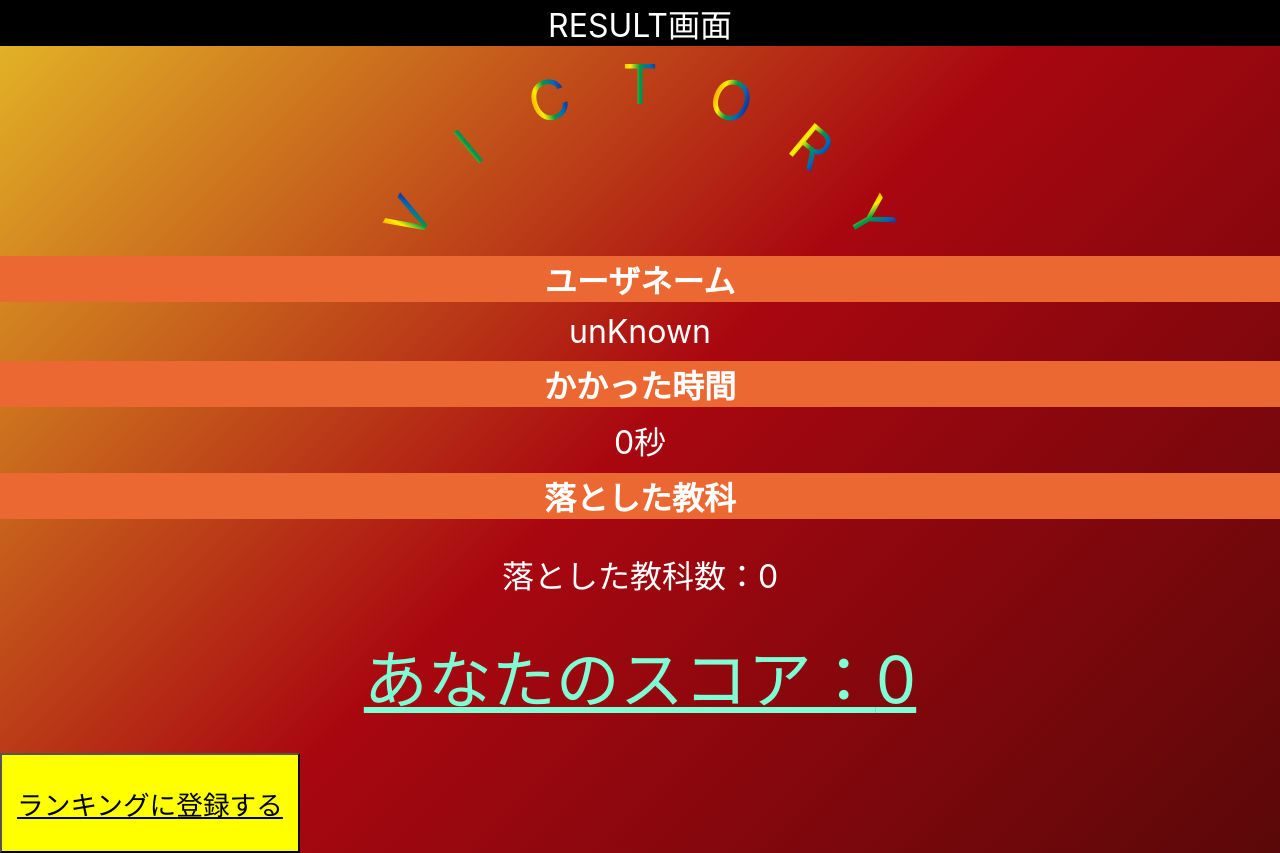
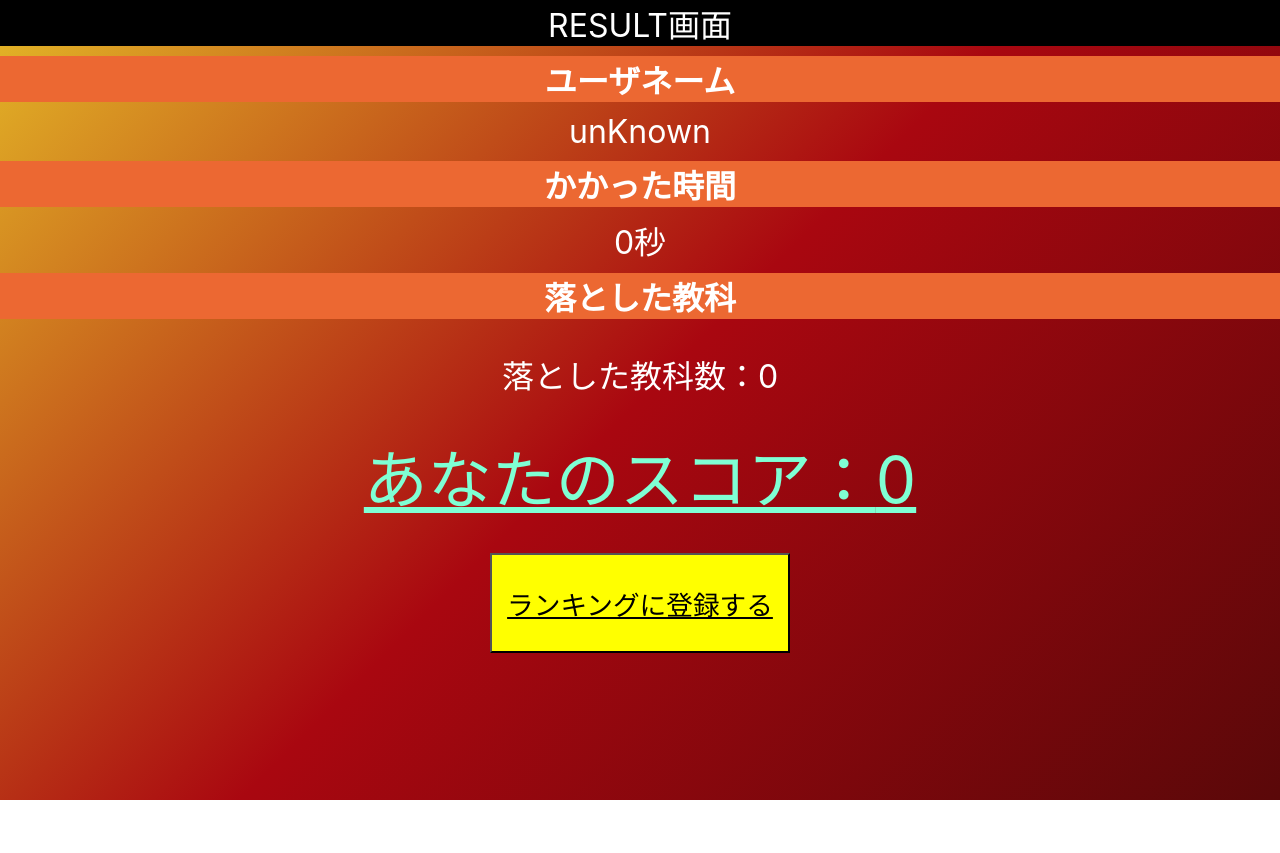
Before and after one commit to shu20031026/ptera-app-front, a Next.js app: page /result in a window 1280 px wide. After the commit the page ends 800 px from the top, so only its background shows below. Built offline with nearby package versions, Linux system fonts and the light colour scheme.

Commit message:
fix: resultの修正

```diff
--- a/src/views/components/component/shanksComment/index.tsx
+++ b/src/views/components/component/shanksComment/index.tsx
@@ -5,8 +5,8 @@ import { shuffleArray } from '@/utils/randomArray'
 
 const shanks = shuffleArray(shanksWords)
 export const ShanksComment = () => {
-  const [shanksComment, setShanksComment] = useState('シャンクス')
-  const shanksCount = useRef(0)
+  const [shanksComment, setShanksComment] = useState(shanks[0])
+  const shanksCount = useRef(1)
   useEffect(() => {
     const id = setInterval(() => {
       setShanksComment(shanks[shanksCount.current])
--- a/src/views/components/pages/Result/index.tsx
+++ b/src/views/components/pages/Result/index.tsx
@@ -2,6 +2,7 @@ import { NextPage } from 'next'
 import { useRouter } from 'next/router'
 import { useRecoilValue } from 'recoil'
 import {
+  buttonWrapper,
   dropSubUnit,
   dropUnit,
   dropUnitNum,
@@ -62,7 +63,7 @@ export const Result: NextPage = () => {
     <div>
       <div>
         <div css={head}>RESULT画面</div>
-        <div css={header}>
+        {/* <div css={header}>
           <div css={headerSpan}>
             <span css={span1}>V</span>
             <span css={span2}>I</span>
@@ -72,7 +73,7 @@ export const Result: NextPage = () => {
             <span css={span6}>R</span>
             <span css={span7}>Y</span>
           </div>
-        </div>
+        </div> */}
       </div>
       <div>
         <p css={user}>ユーザネーム</p>
@@ -91,9 +92,11 @@ export const Result: NextPage = () => {
         </div>
         <div css={dropUnitNum}>落とした教科数：{resultData.breakUnit.length}</div>
         <p css={userScore}>あなたのスコア：{score}</p>
-        <button css={rankButton} onClick={() => addRanking()}>
-          <div css={rankPost}>ランキングに登録する</div>
-        </button>
+        <div css={buttonWrapper}>
+          <button css={rankButton} onClick={() => addRanking()}>
+            <div css={rankPost}>ランキングに登録する</div>
+          </button>
+        </div>
       </div>
     </div>
   )
--- a/src/views/components/pages/Result/style.ts
+++ b/src/views/components/pages/Result/style.ts
@@ -255,6 +255,7 @@ export const rankButton = css`
   right: 0;
   top: 0%;
   bottom: 0;
+  margin: 0 auto;
 `
 
 export const rankPost = css`
@@ -262,3 +263,8 @@ export const rankPost = css`
   text-align: center;
   font-size: 200%;
 `
+
+export const buttonWrapper = css`
+  width: 100%;
+  text-align: center;
+`
```
